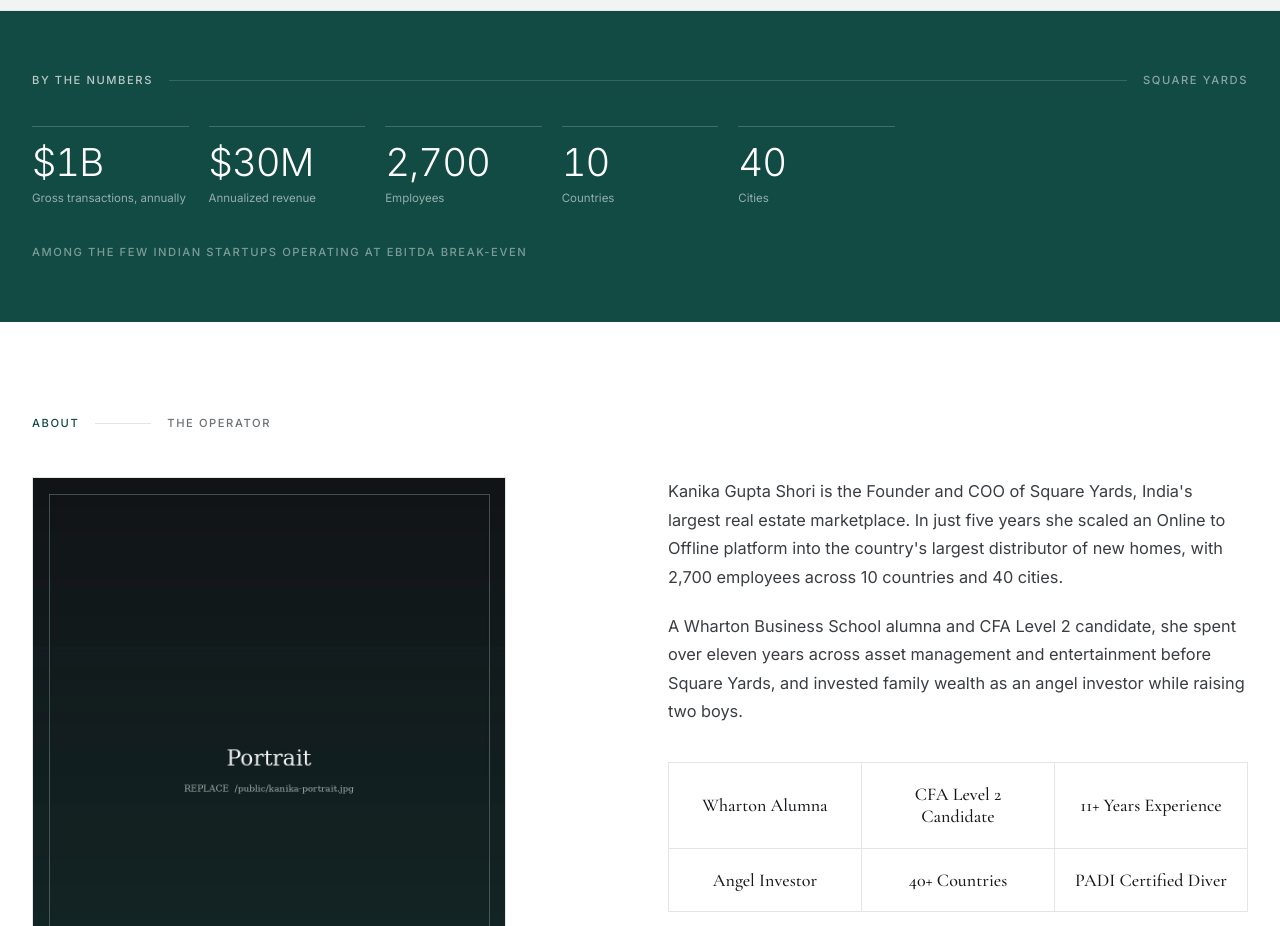
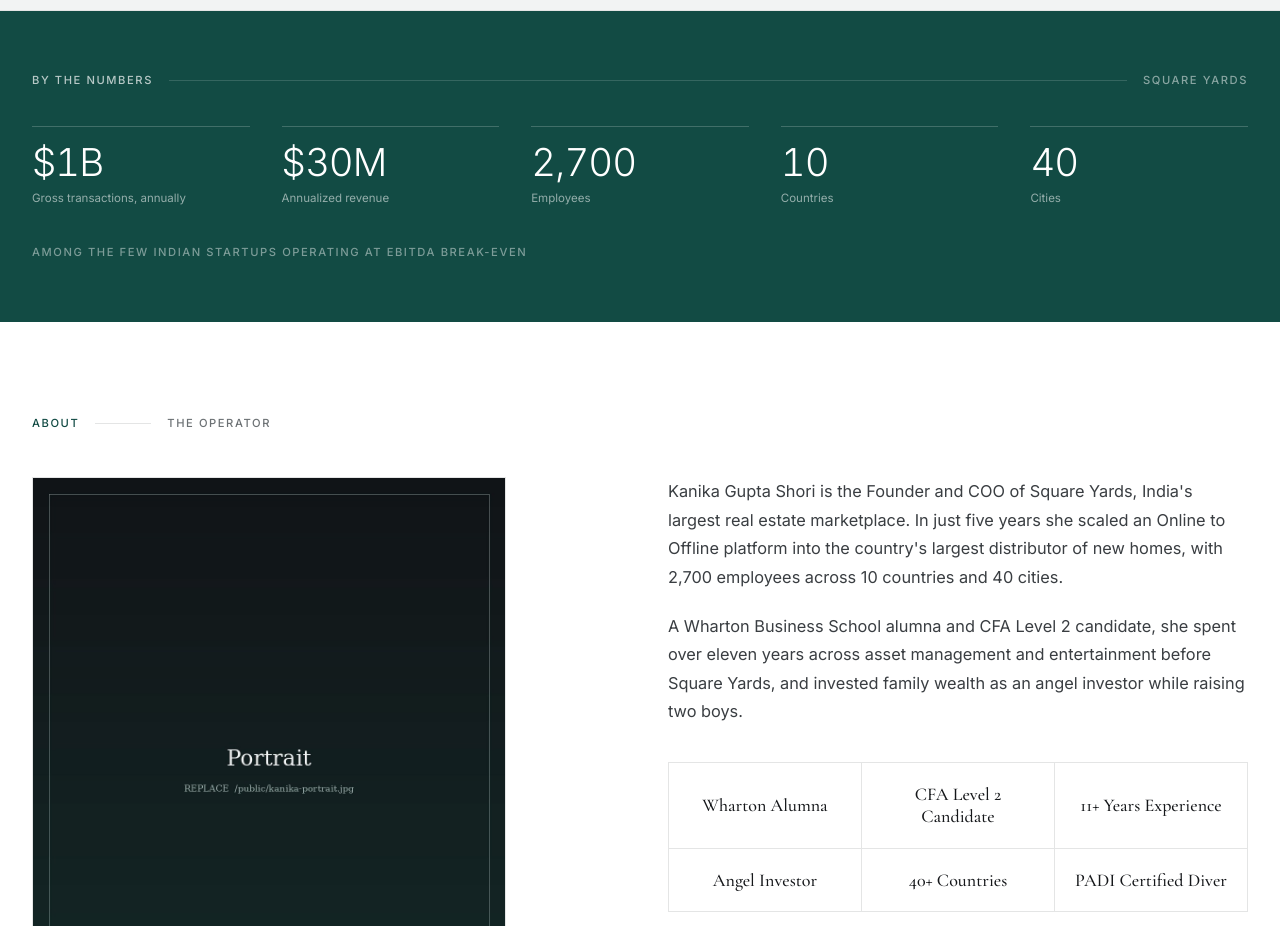
Before and after one commit to divabindal-web/kanikajmd, a Next.js app: page / in a window 1280 px wide. Shown: the part 880-1806 px from the top of the page. Built offline with nearby package versions, Linux system fonts and the light colour scheme.

Commit message:
Update Numbers.tsx

```diff
--- a/components/Numbers.tsx
+++ b/components/Numbers.tsx
@@ -11,7 +11,7 @@ export default function Numbers() {
           <span className="label text-paper/50">Square Yards</span>
         </div>
 
-        <div className="grid grid-cols-2 gap-x-6 gap-y-9 sm:grid-cols-3 lg:grid-cols-7 lg:gap-x-5">
+        <div className="grid grid-cols-2 gap-x-6 gap-y-9 sm:grid-cols-3 lg:grid-cols-5 lg:gap-x-8">
           {stats.map((s, i) => (
             <Reveal key={i} delay={i * 0.04}>
               <div className="border-t border-white/20 pt-4">
```
